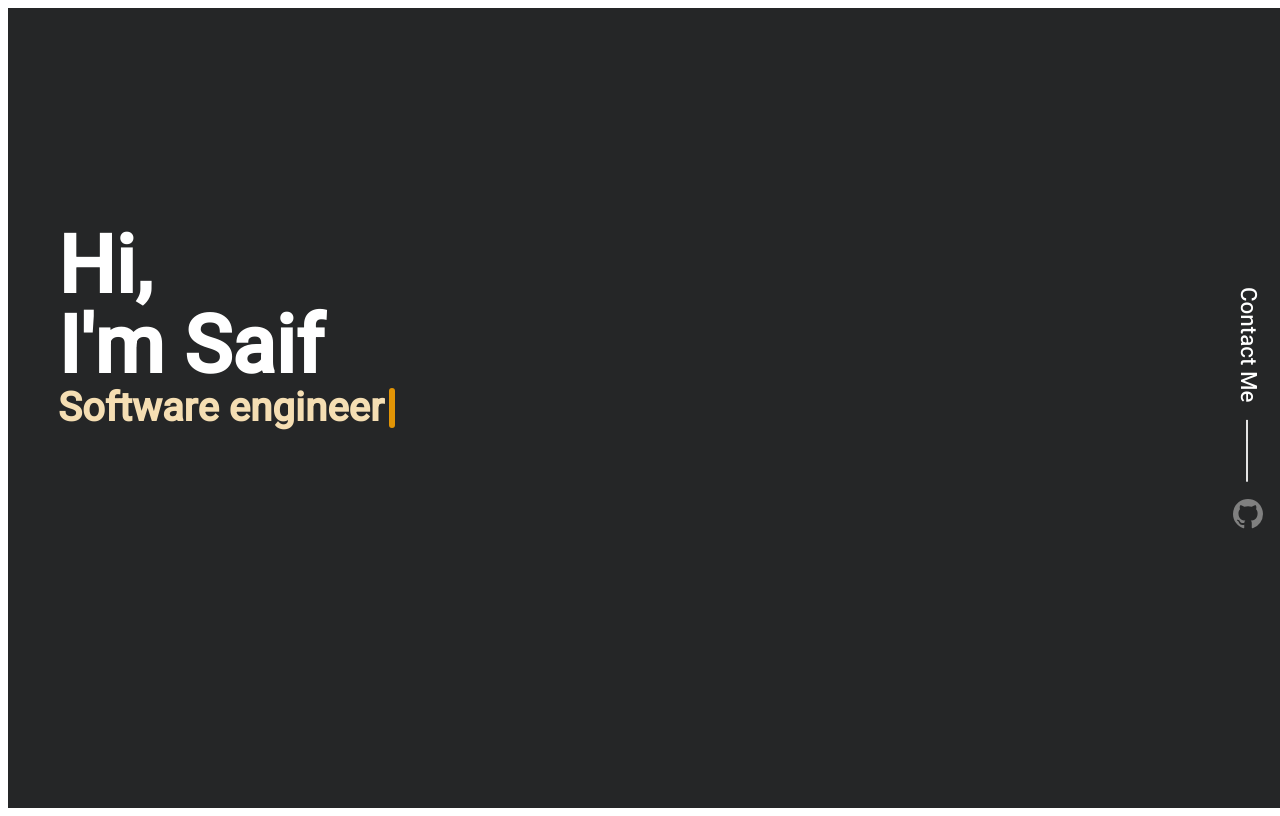
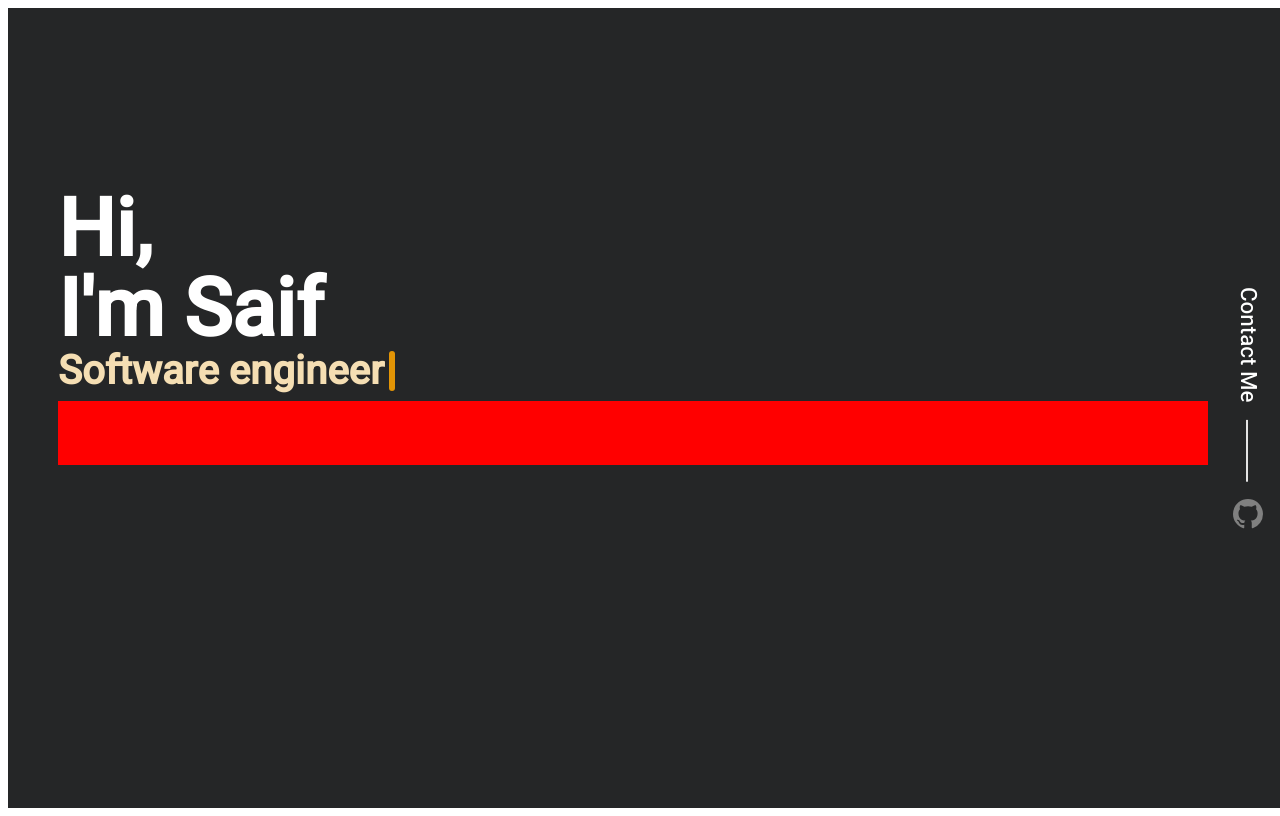
Before and after one commit to F12-Syntex/personal-website, a React (Vite) app: page / in a window 1280 px wide. Built offline with nearby package versions, Linux system fonts and the light colour scheme.

Commit message:
Added section for my tech stack

```diff
--- a/src/com.syntex.components/Home.tsx
+++ b/src/com.syntex.components/Home.tsx
@@ -83,6 +83,8 @@ function Home() {
               <a id="occupation" />
               <span id="cursor-introduction" />
             </div>
+            <div className='tech-stack'>
+            </div>
           </div>
         </div>
       </div>
--- a/src/com.syntex.sytling/App.scss
+++ b/src/com.syntex.sytling/App.scss
@@ -12,8 +12,18 @@
   /* Apply filters for darkening and blurring */
   // background-image: url('../com.syntex.assets/background.jpg');
   // background-blend-mode: soft-light;
+
+  cursor: none;
 }
 
+
+.tech-stack{
+
+  margin-top: 10px;
+  width: 100%;
+  height: 10%;
+  background-color: red;
+}
 
 .introduction-page {
   width: 100%;
```
